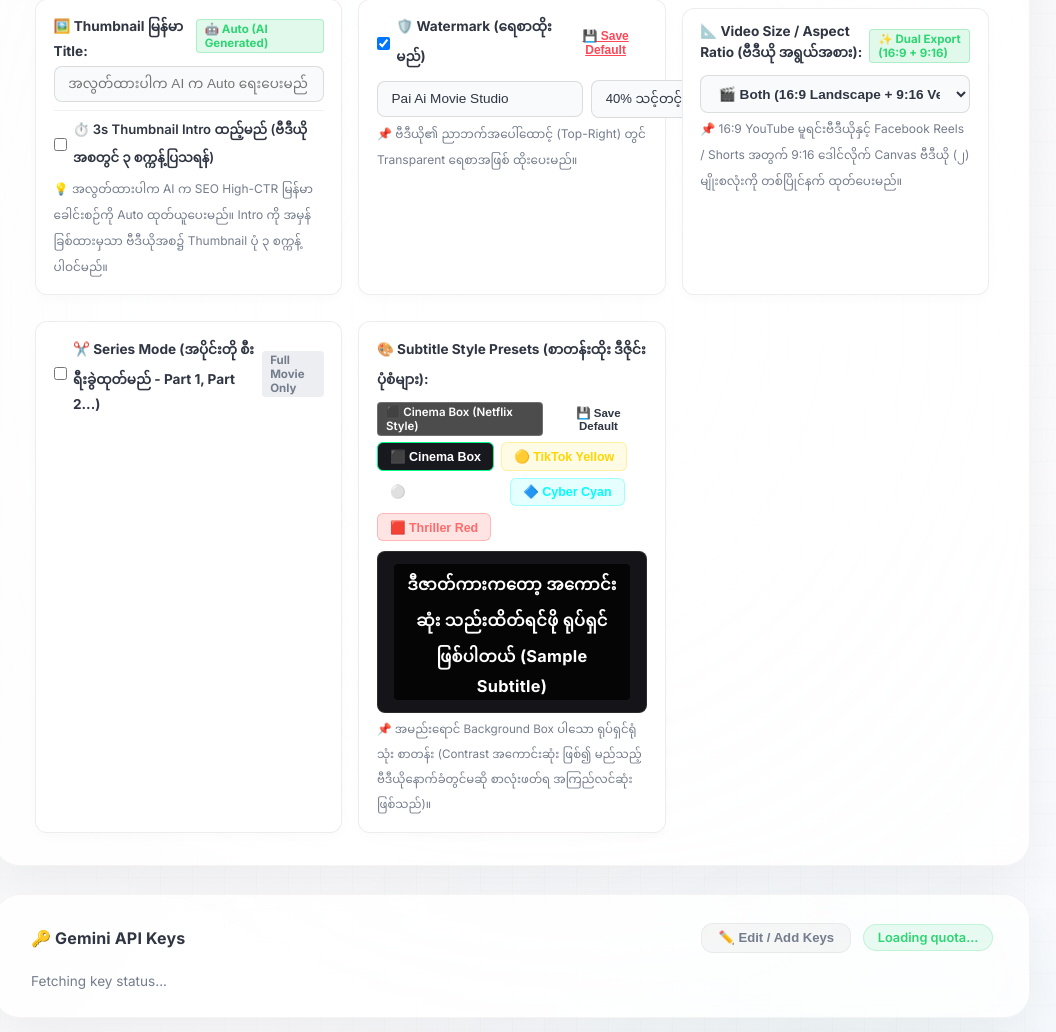
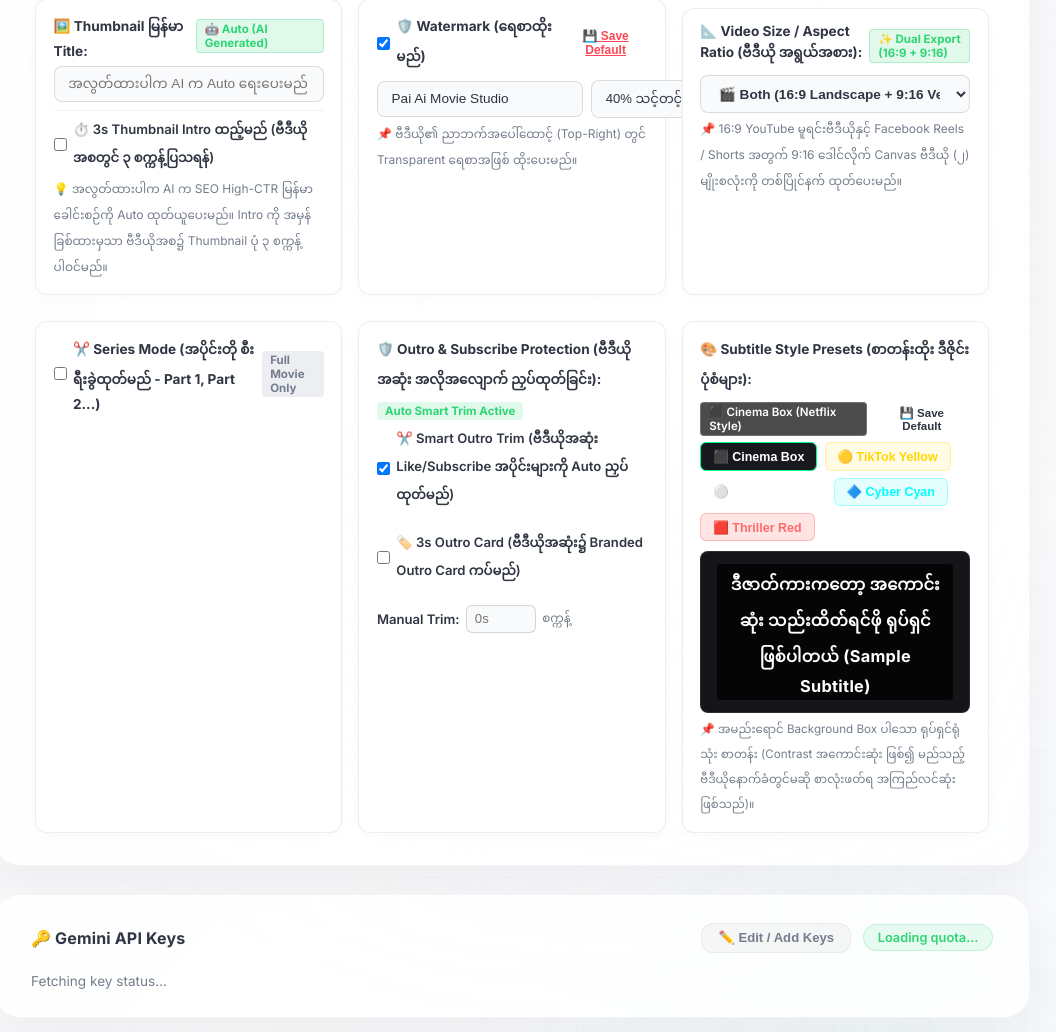
Before and after one commit to paipai1999/movie-to-series-ai-translate-agent, a FastAPI app: page / in a window 1280 px wide. Shown: the part 883-1915 px from the top of the page, without its empty margins (128-1184 px from the left). Run offline with FastAPI, Linux system fonts and the light colour scheme; parts of the project's set-up code (start-up, migrations or seed data) failed here and were passed over; some libraries are stand-ins or nearby versions; some web fonts are replaced.

Commit message:
feat(ui): add Outro & Subscribe Protection card and wire parameters to pipeline endpoints

```diff
--- a/templates/index.html
+++ b/templates/index.html
@@ -1485,6 +1485,31 @@
                 </div>
             </div>
 
+            <!-- Outro & Subscribe Protection Section -->
+            <div style="background:white; padding:0.85rem 1.1rem; border-radius:12px; border:1px solid rgba(0,0,0,0.07); box-shadow:0 4px 12px rgba(0,0,0,0.02); margin-top:0.6rem;">
+                <div style="display:flex; justify-content:space-between; align-items:center; margin-bottom:0.4rem; flex-wrap:wrap; gap:0.4rem;">
+                    <span style="font-size:0.85rem; font-weight:700; color:var(--text); display:flex; align-items:center; gap:0.4rem;">
+                        🛡️ Outro & Subscribe Protection (ဗီဒီယိုအဆုံး အလိုအလျောက် ညှပ်ထုတ်ခြင်း):
+                    </span>
+                    <span id="outro-badge" style="font-size:0.72rem; padding:2px 8px; border-radius:4px; background:rgba(46,213,115,0.14); color:var(--success); font-weight:700;">Auto Smart Trim Active</span>
+                </div>
+                <div style="display:flex; gap:1.2rem; flex-wrap:wrap; align-items:center; margin-top:0.4rem;">
+                    <label style="font-size:0.82rem; font-weight:600; color:var(--text); cursor:pointer; display:flex; align-items:center; gap:0.4rem;" title="Automatically cut out end-card Subscribe & Like animations from source video">
+                        <input type="checkbox" id="chk-smart-trim" checked onchange="document.getElementById('outro-badge').textContent = this.checked ? 'Auto Smart Trim Active' : 'Smart Trim Off';">
+                        ✂️ Smart Outro Trim (ဗီဒီယိုအဆုံး Like/Subscribe အပိုင်းများကို Auto ညှပ်ထုတ်မည်)
+                    </label>
+                    <label style="font-size:0.82rem; font-weight:600; color:var(--text); cursor:pointer; display:flex; align-items:center; gap:0.4rem;" title="Append 3-second Pai AI Movie Studio outro card at the end of recap video">
+                        <input type="checkbox" id="chk-outro-card">
+                        🏷️ 3s Outro Card (ဗီဒီယိုအဆုံး၌ Branded Outro Card ကပ်မည်)
+                    </label>
+                    <div style="display:flex; align-items:center; gap:0.4rem;">
+                        <span style="font-size:0.82rem; font-weight:600; color:var(--text);">Manual Trim:</span>
+                        <input type="number" id="input-trim-end" min="0" max="120" step="0.5" placeholder="0s" style="width:70px; padding:0.35rem 0.5rem; font-size:0.82rem; background:#f8fafc; border:1px solid rgba(0,0,0,0.15); border-radius:6px; color:var(--text);">
+                        <span style="font-size:0.75rem; color:var(--muted);">စက္ကန့်</span>
+                    </div>
+                </div>
+            </div>
+
             <!-- Subtitle Style Presets Section -->
             <div id="sub-style-card" style="background:white; padding:0.85rem 1.1rem; border-radius:12px; border:1px solid rgba(0,0,0,0.07); box-shadow:0 4px 12px rgba(0,0,0,0.02); margin-top:0.6rem; transition:opacity 0.2s ease;">
                 <div style="display:flex; justify-content:space-between; align-items:center; margin-bottom:0.4rem; flex-wrap:wrap; gap:0.4rem;">
@@ -2325,6 +2350,11 @@
         const detectScenes = document.getElementById('chk-scene-detect') ? document.getElementById('chk-scene-detect').checked : false;
         const seriesMode = document.getElementById('chk-series-mode') ? document.getElementById('chk-series-mode').checked : false;
         const seriesDuration = document.getElementById('select-series-duration') ? parseInt(document.getElementById('select-series-duration').value) : 180;
+        const smartTrim = document.getElementById('chk-smart-trim') ? document.getElementById('chk-smart-trim').checked : true;
+        const noSmartTrim = !smartTrim;
+        const outroCard = document.getElementById('chk-outro-card') ? document.getElementById('chk-outro-card').checked : false;
+        const trimEndInput = document.getElementById('input-trim-end') ? parseFloat(document.getElementById('input-trim-end').value) : null;
+        const trimEnd = (!isNaN(trimEndInput) && trimEndInput > 0) ? trimEndInput : null;
 
         const btn = document.getElementById('btn-start');
         const btnText = document.getElementById('btn-start-text');
@@ -2357,7 +2387,10 @@
                     skip_demucs: skipDemucs,
                     detect_scenes: detectScenes,
                     series_mode: seriesMode,
-                    series_duration: seriesDuration
+                    series_duration: seriesDuration,
+                    trim_end: trimEnd,
+                    no_smart_trim: noSmartTrim,
+                    outro_card: outroCard
                 })
             });
             const data = await res.json();
@@ -2409,6 +2442,11 @@
         const detectScenes = document.getElementById('chk-scene-detect') ? document.getElementById('chk-scene-detect').checked : false;
         const seriesMode = document.getElementById('chk-series-mode') ? document.getElementById('chk-series-mode').checked : false;
         const seriesDuration = document.getElementById('select-series-duration') ? parseInt(document.getElementById('select-series-duration').value) : 180;
+        const smartTrim = document.getElementById('chk-smart-trim') ? document.getElementById('chk-smart-trim').checked : true;
+        const noSmartTrim = !smartTrim;
+        const outroCard = document.getElementById('chk-outro-card') ? document.getElementById('chk-outro-card').checked : false;
+        const trimEndInput = document.getElementById('input-trim-end') ? parseFloat(document.getElementById('input-trim-end').value) : null;
+        const trimEnd = (!isNaN(trimEndInput) && trimEndInput > 0) ? trimEndInput : null;
 
         const btn = document.getElementById('btn-batch');
         btn.disabled = true;
@@ -2438,7 +2476,10 @@
                     skip_demucs: skipDemucs,
                     detect_scenes: detectScenes,
                     series_mode: seriesMode,
-                    series_duration: seriesDuration
+                    series_duration: seriesDuration,
+                    trim_end: trimEnd,
+                    no_smart_trim: noSmartTrim,
+                    outro_card: outroCard
                 })
             });
             const data = await res.json();
```
